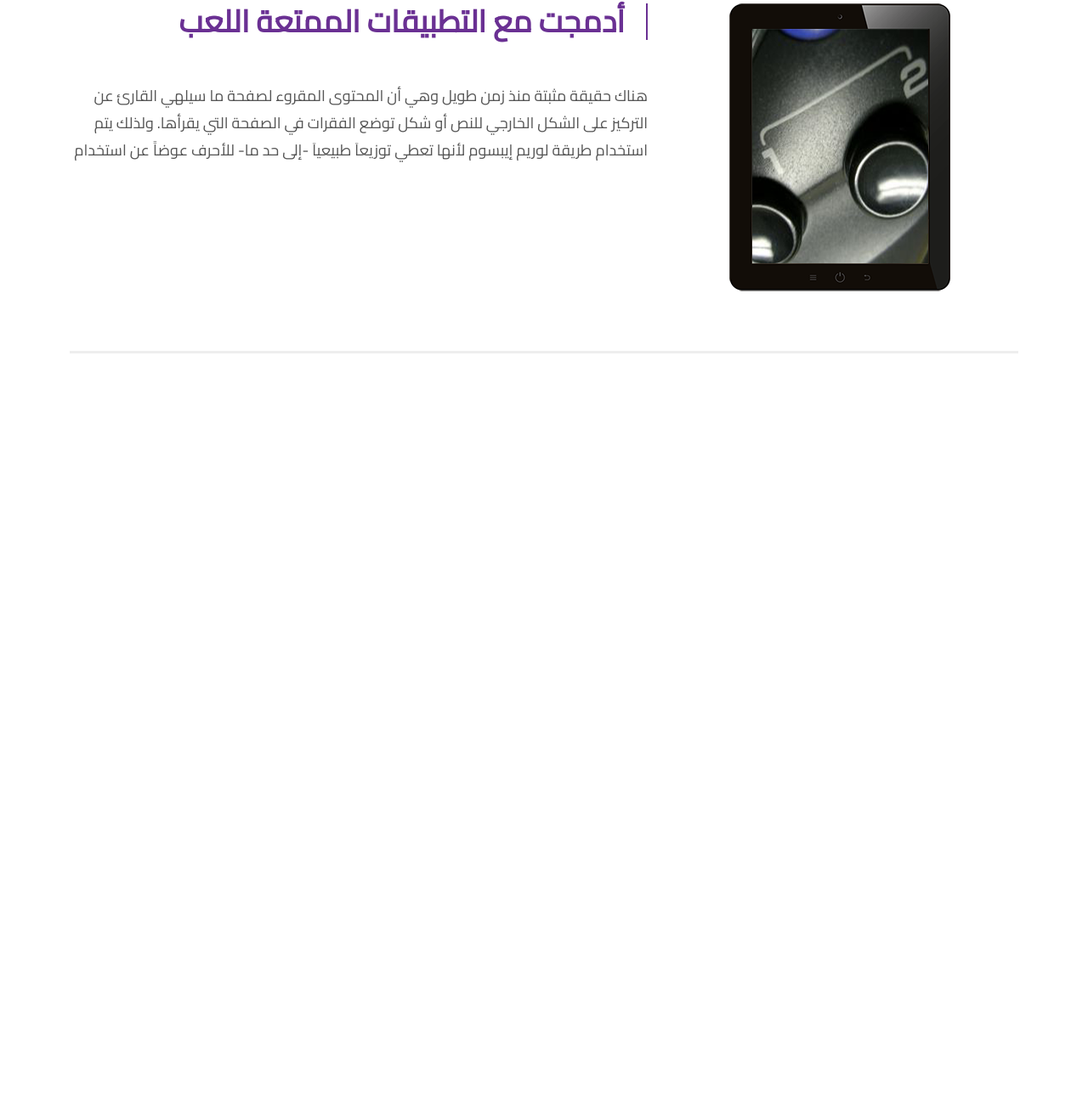
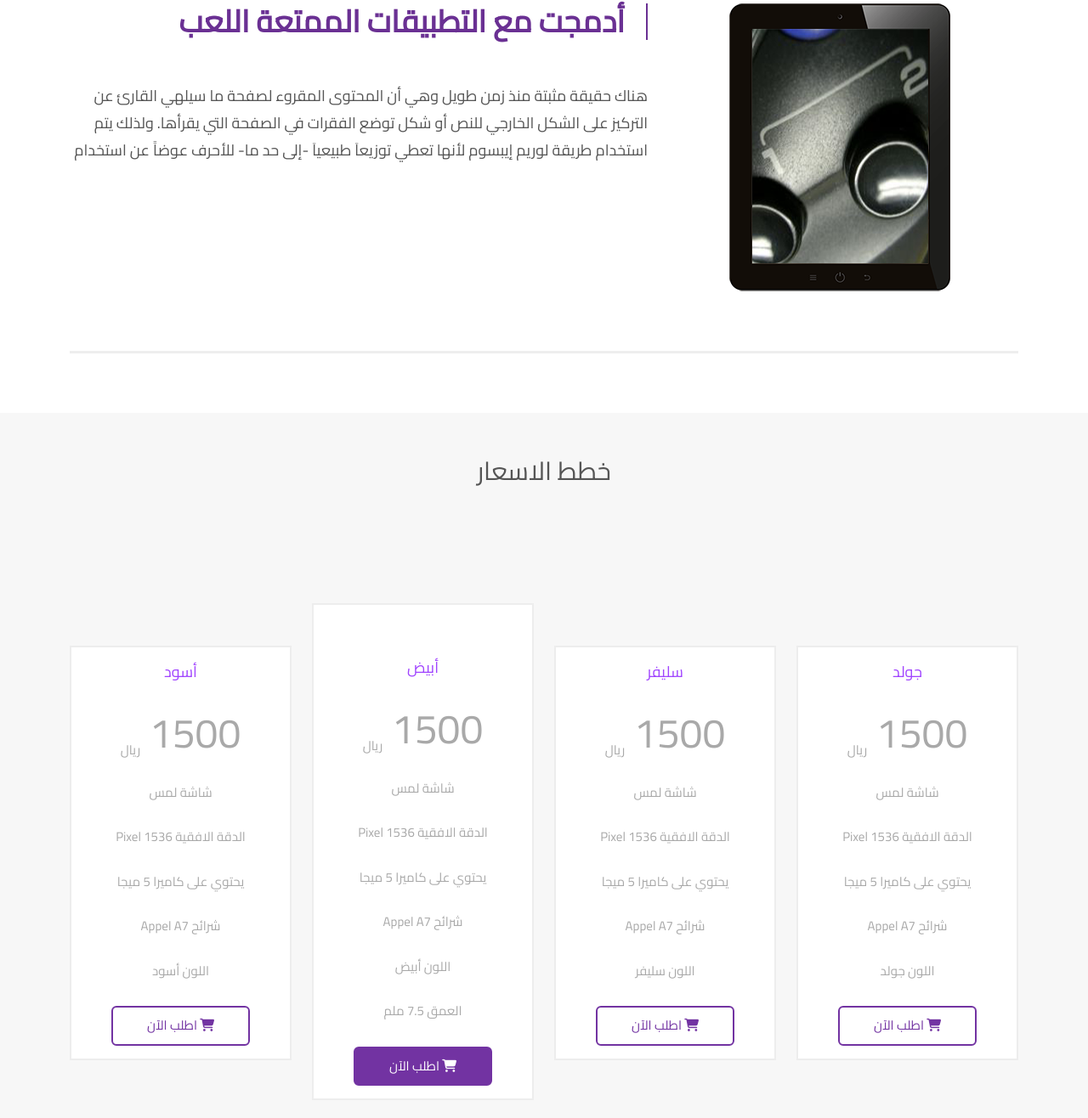
Before and after one commit to non77o1/ProductPage, a plain HTML site: page index.htm in a window 1280 px wide. Shown: the part 1870-3186 px from the top of the page at 85% size. Before the commit the page ends 2356 px from the top, so only its background shows below. Drawn offline with nearby package versions, Linux system fonts and the light colour scheme; a script that the page names is missing.

Commit message:
card done

```diff
--- a/Css/style.css
+++ b/Css/style.css
@@ -135,3 +135,64 @@ section.features .media-features .d-flex p {
     line-height: 32px;
     color: #555;
 }
+
+
+section.prices{
+    padding: 50px 0 60px;
+    background-color: #f7f7f7 ;
+}
+
+section.prices .price-text  h2{
+    font-size: 30px;
+    color: #555;
+}
+
+section.prices .plan-card {
+    background-color: #fff;
+    border: 2px solid #ededed;
+    padding: 15px 0;
+    margin-top: 180px;
+    color: #a9a9a9;
+}
+
+section.prices .plan-card span.title{
+    font-size: 18px;
+    color: #a044ff;
+}
+
+section.prices .plan-card h5{
+    font-size: 48px;
+    margin: 30px auto;
+}
+
+section.prices .plan-card h5 span{
+    font-size: 15px;
+    vertical-align: bottom;
+}
+
+section.prices .plan-card ul{
+    padding: 0;
+}
+section.prices .plan-card ul li{
+    font-size: 15px;
+    margin-bottom: 30px;
+    list-style: none;
+}
+
+section.prices .plan-card a.btn{
+    font-size: 15px;
+    border: 2px solid #7233a2;
+    color: #7233a2;
+    padding: 10px 40px;
+    transition: .5s all ease;
+}
+
+section.prices .col-md-6:nth-child(3) .plan-card{
+    padding-top: 60px;
+    margin-top: 130px;
+}
+section.prices .plan-card a.btn:hover,
+section.prices .col-md-6:nth-child(3) .plan-card a.btn{
+    background-color: #7233a2;
+    color: #fff;
+}
--- a/index.htm
+++ b/index.htm
@@ -105,6 +105,76 @@
                 </div>
             </div>
         </section>
+
+        <section class="prices">
+            <div class="price-text text-center">
+                <h2>خطط الاسعار</h2>
+            </div>
+
+            <div class="container">
+                <div class="row">
+                    <div class="col-lg-3 col-md-6">
+                        <div class="plan-card text-center">
+                            <span class="title">
+                                جولد
+                            </span>
+                            <h5>1500 <span>ريال</span></h5>
+                            <ul>
+                                <li>شاشة لمس</li>
+                                <li>الدقة الافقية 1536 Pixel</li>
+                                <li>يحتوي على كاميرا 5 ميجا</li>
+                                <li>شرائح Appel A7</li>
+                                <li>اللون جولد</li>
+                            </ul>
+                            <a href="#" class="btn"><i class="fas fa-shopping-cart"></i> اطلب الآن</a>
+                        </div>
+                    </div>
+                    <div class="col-lg-3 col-md-6">
+                        <div class="plan-card text-center">
+                            <span class="title">سليفر</span>
+                            <h5>1500 <span>ريال</span></h5>
+                            <ul class="p-0">
+                                <li>شاشة لمس</li>
+                                <li>الدقة الافقية 1536 Pixel</li>
+                                <li>يحتوي على كاميرا 5 ميجا</li>
+                                <li>شرائح Appel A7</li>
+                                <li>اللون سليفر</li>
+                            </ul>
+                            <a href="#" class="btn"><i class="fas fa-shopping-cart"></i> اطلب الآن</a>
+                        </div>
+                    </div>
+                    <div class="col-lg-3 col-md-6">
+                        <div class="plan-card text-center">
+                            <span class="title">أبيض</span>
+                            <h5>1500 <span>ريال</span></h5>
+                            <ul class="p-0">
+                                <li>شاشة لمس</li>
+                                <li>الدقة الافقية 1536 Pixel</li>
+                                <li>يحتوي على كاميرا 5 ميجا</li>
+                                <li>شرائح Appel A7</li>
+                                <li>اللون أبيض</li>
+                                <li>العمق 7.5 ملم</li>
+                            </ul>
+                            <a href="#" class="btn"><i class="fas fa-shopping-cart"></i> اطلب الآن</a>
+                        </div>
+                    </div>
+                    <div class="col-lg-3 col-md-6">
+                        <div class="plan-card text-center">
+                            <span class="title">أسود</span>
+                            <h5>1500 <span>ريال</span></h5>
+                            <ul class="p-0">
+                                <li>شاشة لمس</li>
+                                <li>الدقة الافقية 1536 Pixel</li>
+                                <li>يحتوي على كاميرا 5 ميجا</li>
+                                <li>شرائح Appel A7</li>
+                                <li>اللون أسود</li>
+                            </ul>
+                            <a href="#" class="btn"><i class="fas fa-shopping-cart"></i> اطلب الآن</a>
+                        </div>
+                    </div>
+                </div>
+            </div>
+        </section>
     </main>
 
     <footer>
```
